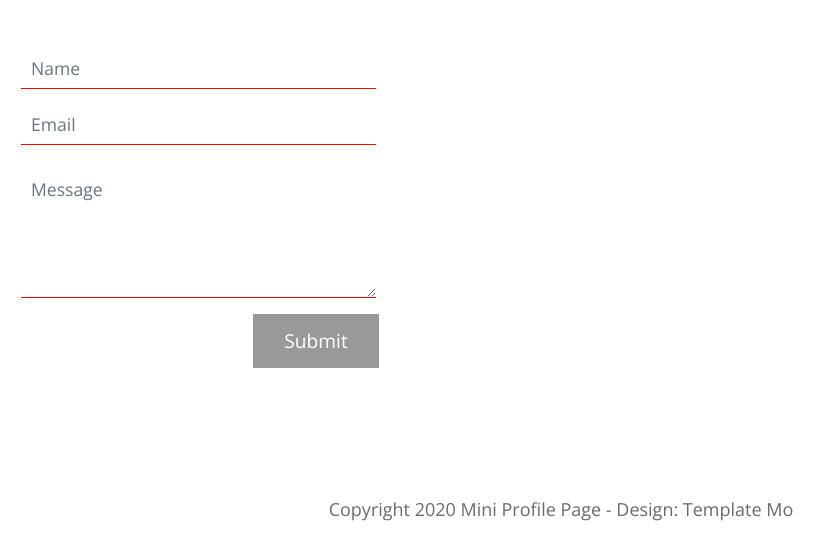
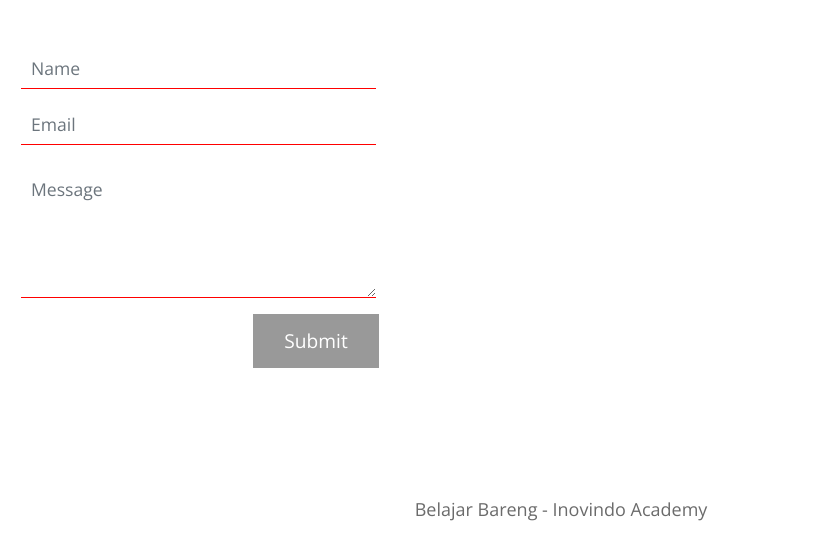
Before and after one commit to bayu101005/op, a plain HTML site: page index.html in a window 1280 px wide. Shown: the part 3025-3581 px from the top of the page, without its empty margins (79-903 px from the left). Drawn offline with nearby package versions, Linux system fonts and the light colour scheme.

Commit message:
Update index.html

```diff
--- a/index.html
+++ b/index.html
@@ -204,9 +204,9 @@ Kadang-kadang, dalam waktu senggang saya, saya suka pergi ke stasiun kereta dan
         <div class="row">
           <footer class="col-12">
             <p class="text-center tm-copyright-text">
-            Copyright 2020 Mini Profile Page
+            Belajar Bareng
 
-            - Design: Template Mo</p>
+            - Inovindo Academy</p>
           </footer>
         </div>
       </div>
```
